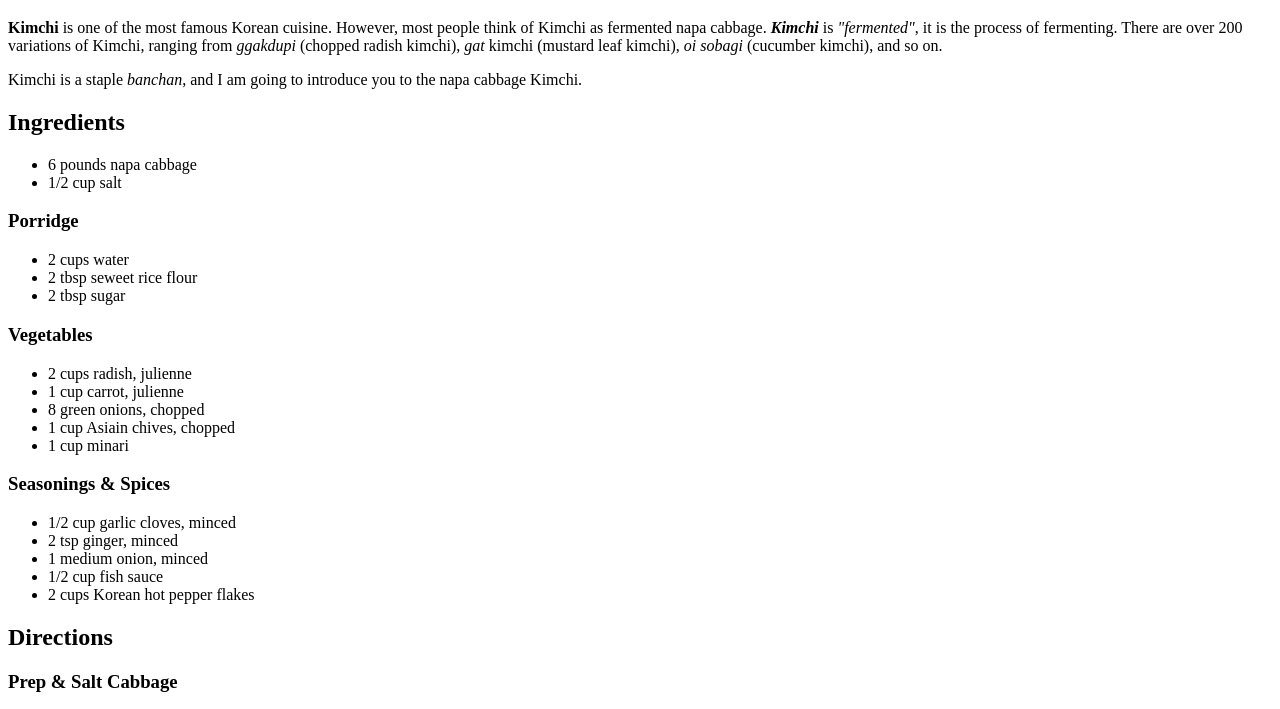
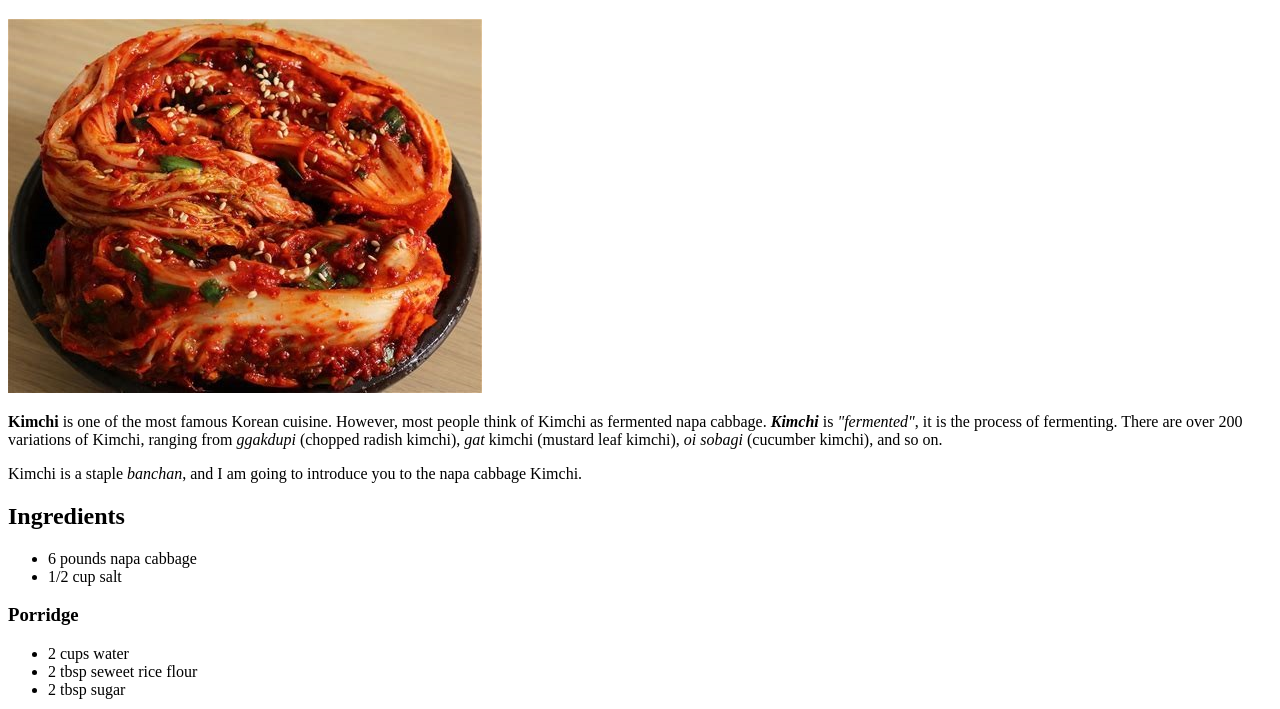
Before and after one commit to serenityn/odin-recipes, a plain HTML site: page recipes/kimchi.html in a window 1280 px wide. Shown: the part 61-770 px from the top of the page. Drawn offline with Linux system fonts and the light colour scheme.

Commit message:
Add image to kimchi.html

```diff
--- a/recipes/kimchi.html
+++ b/recipes/kimchi.html
@@ -6,6 +6,7 @@
     </head>
     <body>
         <h1>Kimchi</h1>
+        <img src="../img/kimchi.jpg">
         <p><strong>Kimchi</strong> is one of the most famous Korean cuisine. However, most people think of Kimchi as fermented napa cabbage. <strong><em>Kimchi</em></strong> is <em>"fermented"</em>, it is the process of fermenting. There are over 200 variations of Kimchi, ranging from <em>ggakdupi</em> (chopped radish kimchi), <em>gat</em> kimchi (mustard leaf kimchi), <em>oi sobagi</em> (cucumber kimchi), and so on.</p>
         <p>Kimchi is a staple <em>banchan</em>, and I am going to introduce you to the napa cabbage Kimchi.</p>
 
```
Also changed, not shown: img/kimchi.jpg (added).
